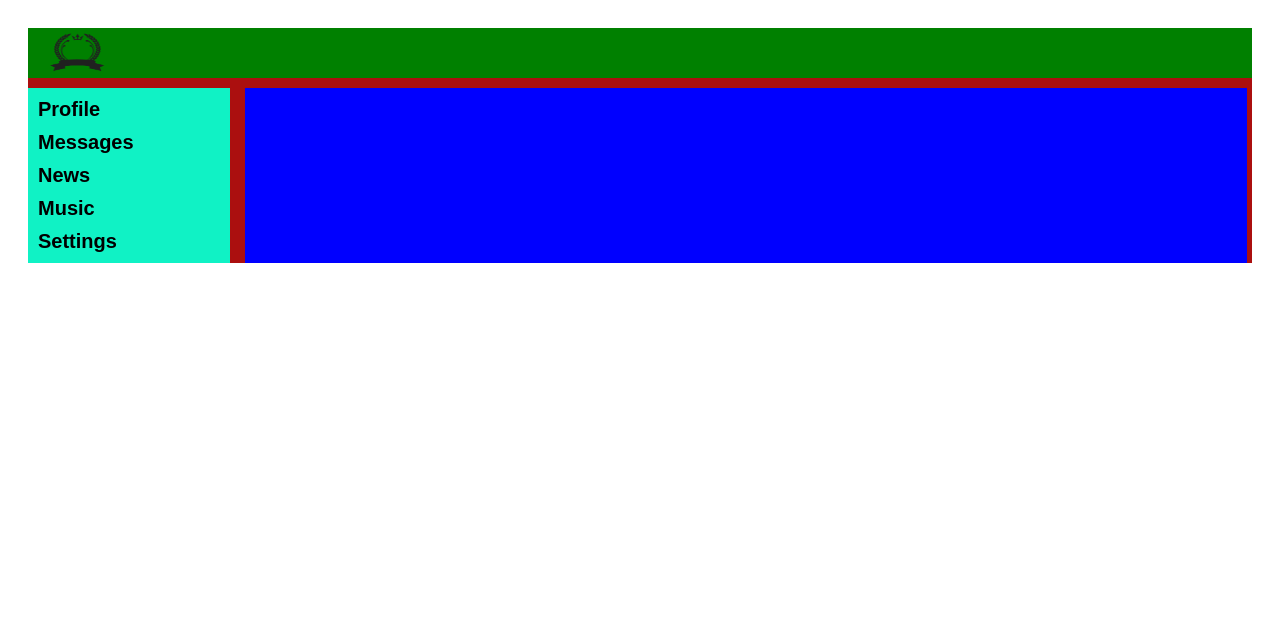
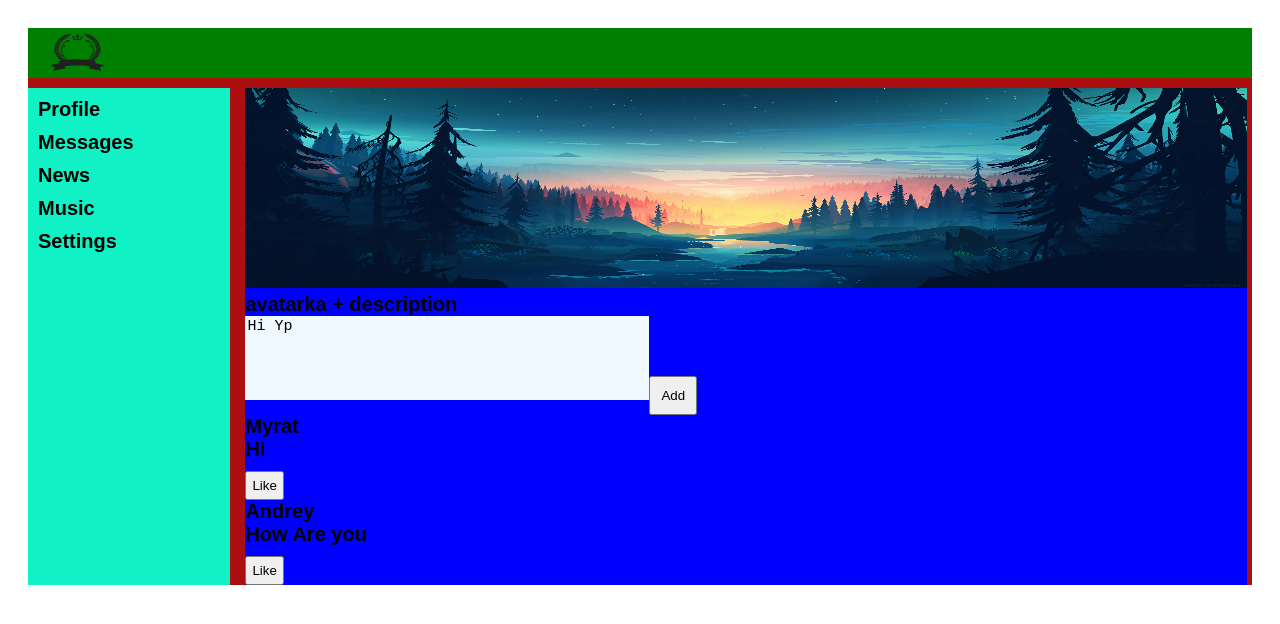
Before and after one commit to Askeladd04/ReactProject, a React (Create React App) app: page /content in a window 1280 px wide. Shown: the top 624 px of the page. Built offline with nearby package versions, Linux system fonts and the light colour scheme.

Commit message:
dobavleniya clasa

```diff
--- a/src/App.js
+++ b/src/App.js
@@ -5,6 +5,7 @@ import Nav from './components/SideBar/SideBar.jsx'
 import Content from './components/MainContent/MainContent.jsx'
 import Dialogs from './components/MainContent/Dialogs/Dialogs.jsx'
 import { BrowserRouter as Router, Routes, Route } from 'react-router-dom';
+
 
 
 
@@ -16,8 +17,8 @@ const App = (props) => {
         <Nav />
         <div className='app_wrapper_content'>
         <Routes>
-          <Route   path='/content'  element={()=> <Content/>} />
-          <Route path='/dialogs' element={<Dialogs userData={props.userData} usersMessage={props.usersMessage} />} />
+            <Route path='/content' element={<Content posts={props.store.getState().posts} addPost={props.store.addPost.bind(props.store)} newPost={props.store.getState().newPost} updateNewPost={props.store.updateNewPost.bind(props.store)} />} />
+          <Route path='/dialogs' element={<Dialogs userData={props.store.getState().userData} usersMessage={props.store.getState().usersMessage} />} />
         </Routes>
         </div>
         </div>
@@ -27,4 +28,6 @@ const App = (props) => {
 
 
 
+
+
 export default App;
--- a/src/components/MainContent/Dialogs/Dialogs.jsx
+++ b/src/components/MainContent/Dialogs/Dialogs.jsx
@@ -6,8 +6,8 @@ let dialogEl;
 let messageEl;
 
 function Dialogs(props) {
-   dialogEl = props.userData ? props.userData.map(d => <Dialog name={d.name} id={d.id} />) :  alert("Kod Oshibki")
-   messageEl = props.usersMessage ? props.usersMessage.map(m => <Message message={m.message} />): alert("Kod Oshibki")
+   dialogEl = props.userData ? props.userData.map(d => <Dialog name={d.name} id={d.id} />) :  console.log("Kod Oshibki")
+   messageEl = props.usersMessage ? props.usersMessage.map(m => <Message message={m.message} />): console.log("Kod Oshibki")
   return (
     <div className={cls.dialogs}>
       <div className={cls.dialog_items}>{dialogEl}
--- a/src/components/MainContent/MainContent.jsx
+++ b/src/components/MainContent/MainContent.jsx
@@ -1,19 +1,31 @@
-import React from 'react'
-import cls from './MainContent.module.css'
+import React from 'react';
+import cls from './MainContent.module.css';
 import Post from './myPost/myPosts';
 
 
 
+
 function Content(props) {
+  let post = props.posts ? props.posts.map(post => <Post name={post.name} message={post.message} deletePost={props.deletePost} />) : console.log("KOd")
+  let forcom = React.createRef();
+  let AddPos = () => {
+    let text = forcom.current.value;
+    props.addPost(text)
+  }
+  let changePost = () => {
+    let text = forcom.current.value;
+    props.updateNewPost(text);
+    console.log(props.newPost)
+ }
   return (
     <div className={cls.content}>
           <div>
             <img src='/166501-mikael_gustafsson_malenkaya_pamyat-oblako-rastenie-atmosfera-voda-7680x4320.jpg' alt='#1' />
           </div>
       <div className={`${cls.item} ${cls.active}`}> avatarka + description</div>
-      <textarea type="text" placeholder='For Comments' className={cls.for_comment} />
-      <button type='button' className={cls.btnComm}>Add</button>
-          <Post name = 'Myrat'/>
+      <textarea ref={forcom} type="text" placeholder='For Comments' className={cls.for_comment} value={props.newPost} onChange={changePost} />
+      <button onClick={AddPos} type='button' className={cls.btnComm}>Add</button>
+        {post}
         </div>
   )
 }
--- a/src/components/MainContent/MainContent.module.css
+++ b/src/components/MainContent/MainContent.module.css
@@ -25,6 +25,7 @@
   padding: 20px;
   place-content: none;
   font-size: 25px;
+
  }
 
 
--- a/src/components/MainContent/myPost/myPosts.jsx
+++ b/src/components/MainContent/myPost/myPosts.jsx
@@ -5,6 +5,7 @@ function Post(props) {
   return(
     <div className={cls.wrapper_item}>
       <div><span>{props.name}</span></div>
+      <div>{props.message}</div>
       <div><button type='button' className={cls.btn}>Like</button></div>
     </div>
   )
--- a/src/index.js
+++ b/src/index.js
@@ -1,30 +1,23 @@
-import React from 'react';
+import React from "react";
 import ReactDOM from 'react-dom/client';
 import './index.css';
 import App from './App';
+import {store} from './state'
 import reportWebVitals from './reportWebVitals';
 
-let userData = [
-  { name: "Dimych", id: '1' },
-  { name: "Andrey", id: '2' },
-  { name: "Sveta",  id: '3'  },
-  { name: "Sasha",  id: '4'  },
-  { name: "Viktor", id: '5' },
-  { name: "Valera", id: '6' },
-]
-
- let usersMessage = [
-  { id: 1 , message:"Hi" },
-  { id: 2, message: "How are you" },
-  { id :3 , message:"Lol"}
-]
 
 const root = ReactDOM.createRoot(document.getElementById('root'));
+ let rerenderEntireTree = () => {
 root.render(
   <React.StrictMode>
-    <App userData ={userData} usersMessage={usersMessage} />
+    <App store={store} />
   </React.StrictMode>
 );
+}
+rerenderEntireTree();
+
+store._subscribe(rerenderEntireTree);
+
 
 // If you want to start measuring performance in your app, pass a function
 // to log results (for example: reportWebVitals(console.log))
--- /dev/null
+++ b/src/state.js
@@ -0,0 +1,46 @@
+
+
+
+export let store = {
+  _state: {
+    userData: [
+      { name: "Dimych", id: '1' },
+      { name: "Andrey", id: '2' },
+      { name: "Sveta", id: '3' },
+      { name: "Sasha", id: '4' },
+      { name: "Viktor", id: '5' },
+      { name: "Valera", id: '6' },
+    ],
+    usersMessage: [
+      { id: 1, message: "Hi" },
+      { id: 2, message: "How are you" },
+      { id: 3, message: "Lol" }
+    ],
+    posts: [
+      { name: 'Myrat', message: 'HI'},
+      { name: 'Andrey' , message: 'How Are you'}
+    ],
+    newPost: "Hi Yp"
+  },
+  getState() {
+    return this._state;
+  },
+  addPost(newMessage) {
+    let newPost = {
+      name: 'Myrat', message: newMessage
+    }
+    this.getState().posts.push(newPost)
+    this.rerenderEntireTree();
+    this.getState().newPost = '';
+  },
+  updateNewPost(text) {
+    this.getState().newPost = text;
+    this.rerenderEntireTree();
+  },
+  _subscribe(observer) {
+    this.rerenderEntireTree = observer
+  },
+  rerenderEntireTree(
+
+  ) {}
+}
```
